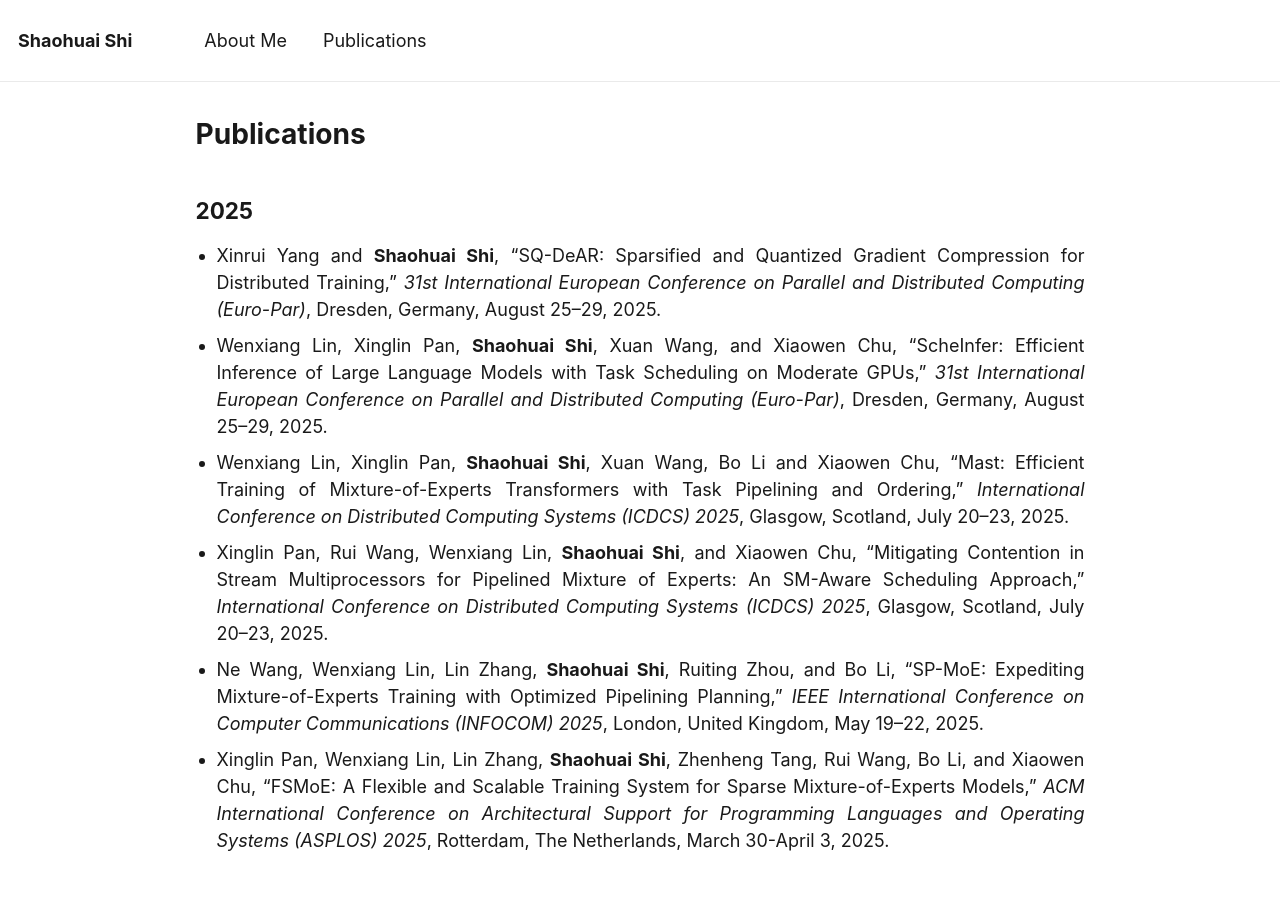
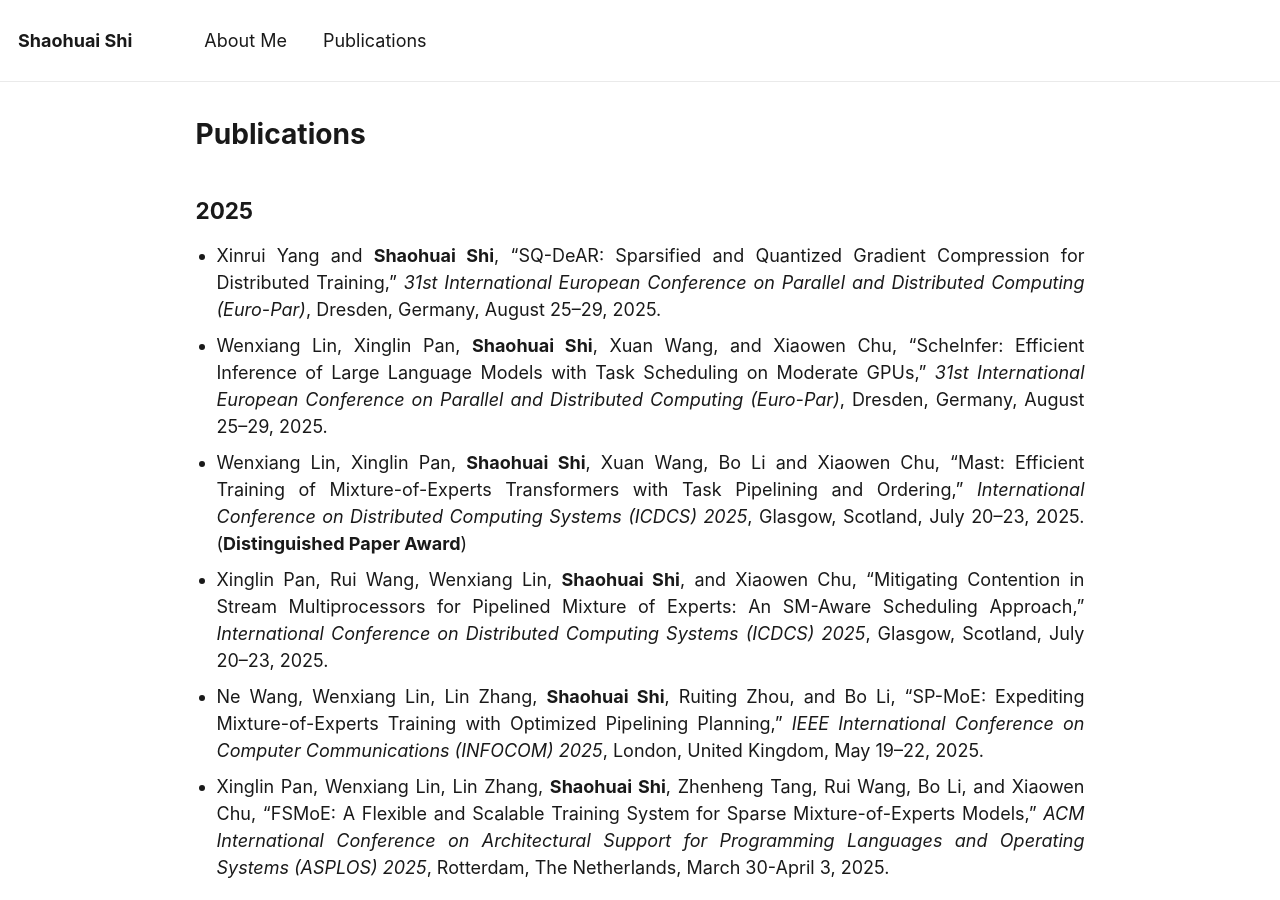
Before and after one commit to shaohuais/shaohuais.github.io, a Jekyll site: the page built from _pages/publications.md, in a window 1280 px wide and 900 px high. Built offline with Jekyll 4.4.1, drawn with Linux system fonts in a browser that asks for light colours.

Commit message:
update publication

```diff
--- a/_pages/publications.md
+++ b/_pages/publications.md
@@ -16,7 +16,7 @@ Publications
 ## 2025
 - Xinrui Yang and **Shaohuai Shi**, "SQ-DeAR: Sparsified and Quantized Gradient Compression for Distributed Training," *31st International European Conference on Parallel and Distributed Computing (Euro-Par)*, Dresden, Germany, August 25–29, 2025.
 - Wenxiang Lin, Xinglin Pan, **Shaohuai Shi**, Xuan Wang, and Xiaowen Chu, "ScheInfer: Efficient Inference of Large Language Models with Task Scheduling on Moderate GPUs," *31st International European Conference on Parallel and Distributed Computing (Euro-Par)*, Dresden, Germany, August 25–29, 2025.
-- Wenxiang Lin, Xinglin Pan, **Shaohuai Shi**, Xuan Wang, Bo Li and Xiaowen Chu, "Mast: Efficient Training of Mixture-of-Experts Transformers with Task Pipelining and Ordering," *International Conference on Distributed Computing Systems (ICDCS) 2025*, Glasgow, Scotland, July 20–23, 2025.
+- Wenxiang Lin, Xinglin Pan, **Shaohuai Shi**, Xuan Wang, Bo Li and Xiaowen Chu, "Mast: Efficient Training of Mixture-of-Experts Transformers with Task Pipelining and Ordering," *International Conference on Distributed Computing Systems (ICDCS) 2025*, Glasgow, Scotland, July 20–23, 2025. (**Distinguished Paper Award**)
 - Xinglin Pan, Rui Wang, Wenxiang Lin, **Shaohuai Shi**, and Xiaowen Chu, "Mitigating Contention in Stream Multiprocessors for Pipelined Mixture of Experts: An SM-Aware Scheduling Approach," *International Conference on Distributed Computing Systems (ICDCS) 2025*, Glasgow, Scotland, July 20–23, 2025.
 - Ne Wang, Wenxiang Lin, Lin Zhang, **Shaohuai Shi**, Ruiting Zhou, and Bo Li, "SP-MoE: Expediting Mixture-of-Experts Training with Optimized Pipelining Planning," *IEEE International Conference on Computer Communications (INFOCOM) 2025*, London, United Kingdom, May 19–22, 2025.
 - Xinglin Pan, Wenxiang Lin, Lin Zhang, **Shaohuai Shi**, Zhenheng Tang, Rui Wang, Bo Li, and Xiaowen Chu, "FSMoE: A Flexible and Scalable Training System for Sparse Mixture-of-Experts Models," *ACM International Conference on Architectural Support for Programming Languages and Operating Systems (ASPLOS) 2025*, Rotterdam, The Netherlands, March 30-April 3, 2025.
```
